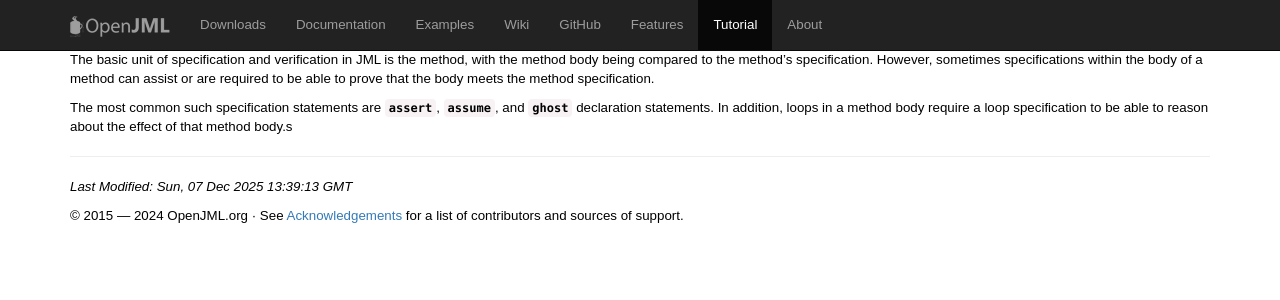
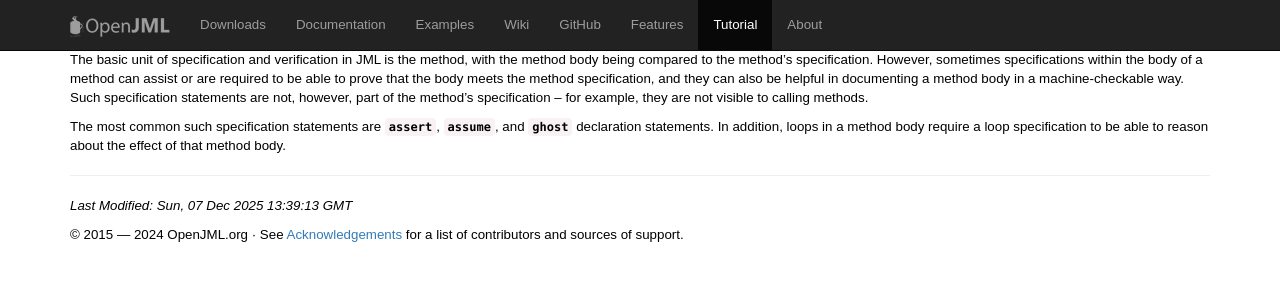
Before and after one commit to OpenJML/openjml.github.io, a Jekyll site: the page built from tutorial/SpecStatements.md, in a window 1280 px wide. Shown: the top 300 px of the page. Built offline with Jekyll 4.4.1, drawn with Linux system fonts in a browser that asks for light colours; our own code applies the rules of GitHub Pages for plain Markdown files.

Commit message:
More editing

```diff
--- a/tutorial/SpecStatements.md
+++ b/tutorial/SpecStatements.md
@@ -6,9 +6,13 @@ The basic unit of specification and verification in JML is the method,
 with the method body being compared to the method's specification.
 However, sometimes specifications within the body of a method can
 assist or are required to be able to prove that the body meets the
-method specification.
+method specification, and they can also be helpful in documenting
+a method body in a machine-checkable way.
+Such specification statements are not, however,
+part of the method's specification -- for example, they are not visible to
+calling methods.
 
 The most common such specification statements are `assert`, `assume`,
 and `ghost` declaration statements. In addition, loops in a method
 body require a loop specification to be able to reason about the
-effect of that method body.s
+effect of that method body.
```
Also changed, not shown: tutorial/AssertStatement.md (+33 -1 lines), tutorial/Loops.md (+1 -1 lines), 2 other files.
